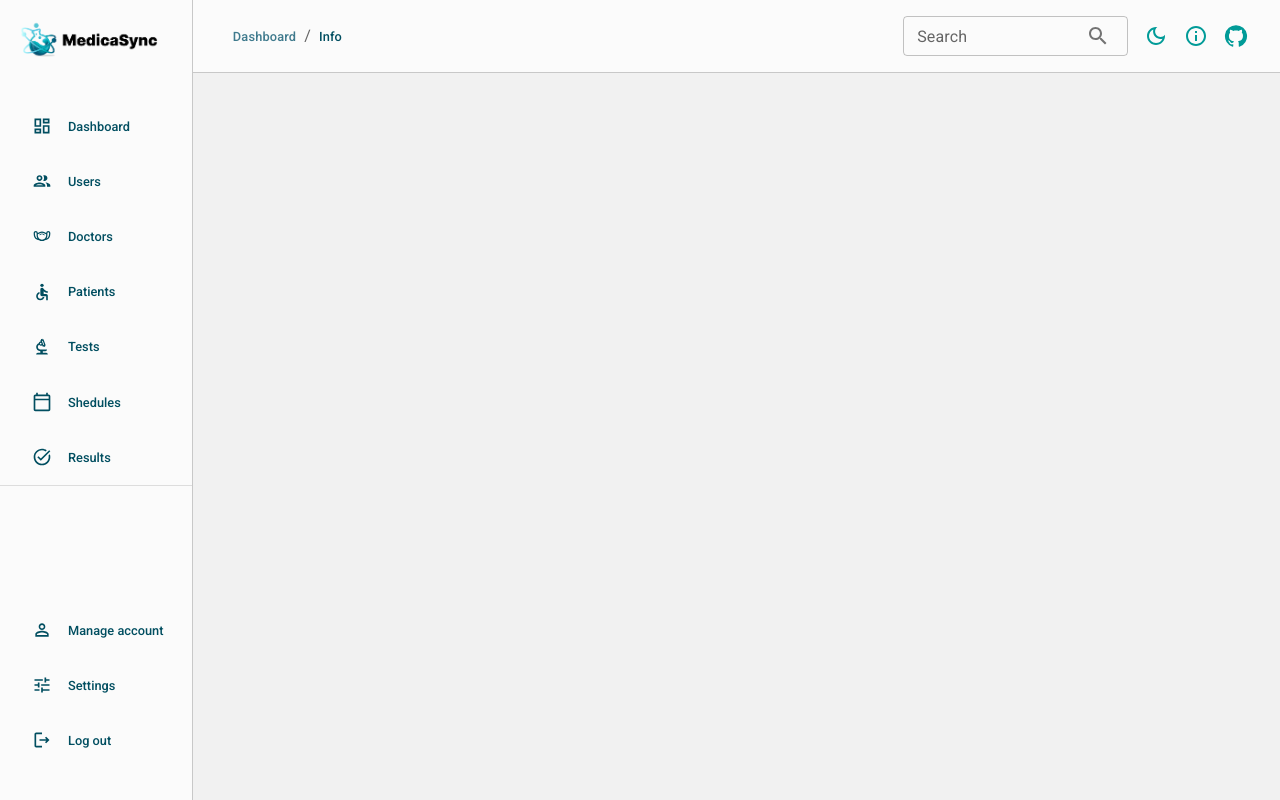
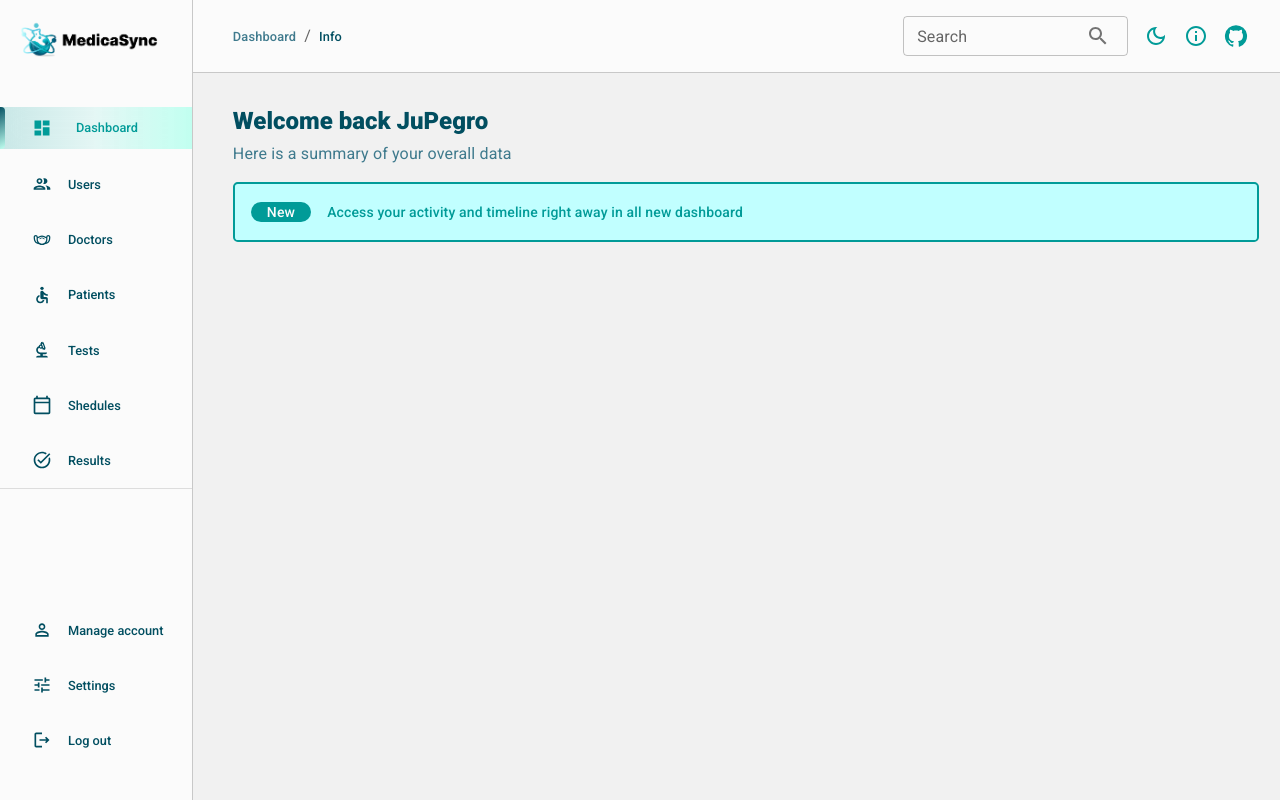
Before and after one commit to JuPegro/Patient-Manager-Web, a React (Create React App) app in the folder client/: page /dashboard in a window 1280 px wide. Built offline with nearby package versions, Linux system fonts and the light colour scheme.

Commit message:
Dashboard

```diff
--- a/client/src/App.jsx
+++ b/client/src/App.jsx
@@ -4,6 +4,7 @@ import { SideBar } from "./components/SideBar";
 import { NavBar } from "./components/NavBar";
 import "./app.css";
 import { Box } from "@mui/material";
+import { DashboardPage } from "./pages/DashboardPage";
 
 const App = () => {
   return (
@@ -13,7 +14,7 @@ const App = () => {
         <Box id="__root" sx={{ padding: 0 }}>
           <NavBar />
           <Routes>
-            <Route path="/" element={<h1>Aun Nada</h1>} />
+            <Route path="/dashboard" element={<DashboardPage />} />
             <Route path="/auth/signup" element={<h2>Nada</h2>} />
           </Routes>
         </Box>
--- /dev/null
+++ b/client/src/components/Header.jsx
@@ -0,0 +1,37 @@
+import React from "react";
+import { Box, Typography } from "@mui/material";
+
+export const Header = () => {
+  return (
+    <Box
+      sx={{
+        margin: "1rem 0 2rem 2.5rem",
+        width: "94%",
+        height: "3.5rem",
+        background: "#c1ffff",
+        border: "2px solid #019b98",
+        borderRadius: "0.3rem",
+        display: "flex",
+        alignItems: "center",
+        gap: 0,
+      }}
+    >
+      <Typography
+        variant="body2"
+        sx={{
+          fontWeight: 500,
+          color: "#fbfbfb",
+          margin: "1rem",
+          padding: "0 1rem",
+          background: "#019b98",
+          borderRadius: "0.7rem",
+        }}
+      >
+        New
+      </Typography>
+      <Typography variant="body2" sx={{ fontWeight: 500, color: "#019b98" }}>
+        Access your activity and timeline right away in all new dashboard
+      </Typography>
+    </Box>
+  );
+};
--- a/client/src/components/Navigation.jsx
+++ b/client/src/components/Navigation.jsx
@@ -21,7 +21,7 @@ import PersonOutlineOutlinedIcon from "@mui/icons-material/PersonOutlineOutlined
 export const links = [
   {
     name: "Dashboard",
-    path: "/",
+    path: "/dashboard",
     icon: <DashboardOutlinedIcon fontSize="small" />,
     activeIcon: <DashboardIcon fontSize="small" />,
   },
--- /dev/null
+++ b/client/src/components/Welcome.jsx
@@ -0,0 +1,17 @@
+import React from "react";
+import { Box, Typography } from "@mui/material";
+
+export const Welcome = ({ username }) => {
+  return (
+    <Box sx={{ margin: "2rem 0 0 2.5rem", width: '100%'}}>
+      <Typography
+        variant="h5"
+        sx={{ fontWeight: 800, color: "#014e60" }}
+        gutterBottom
+      >
+        Welcome back {username}
+        <Typography variant="body1" sx={{color: '#3f7a8d', fontWeight: 400, marginTop: '0.3rem'}}>Here is a summary of your overall data</Typography>
+      </Typography>
+    </Box>
+  );
+};
--- /dev/null
+++ b/client/src/pages/DashboardPage.jsx
@@ -0,0 +1,13 @@
+import React from "react";
+import { Box } from "@mui/material";
+import { Header } from "../components/Header";
+import { Welcome } from "../components/Welcome";
+
+export const DashboardPage = () => {
+  return (
+    <Box>
+      <Welcome username='JuPegro'/>
+      <Header />
+    </Box>
+  );
+};
```
